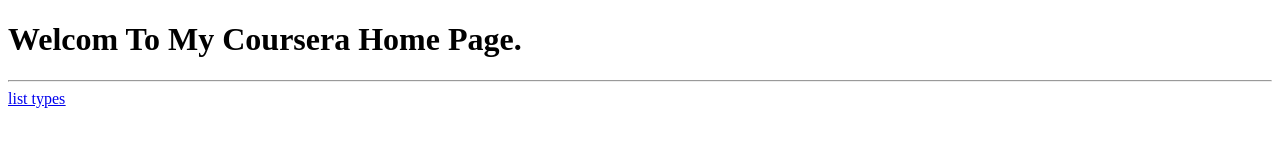
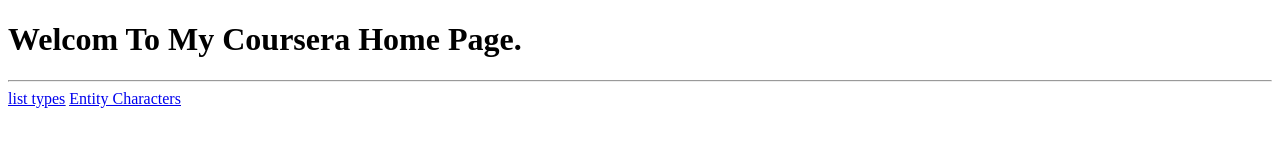
Before and after one commit to Abdulaziz-Abdh/coursera, a plain HTML site: page site/index.html in a window 1280 px wide. Drawn offline with Linux system fonts and the light colour scheme.

Commit message:
a small additon in content.

```diff
--- a/site/index.html
+++ b/site/index.html
@@ -9,7 +9,7 @@
   <hr>
   <span>
     <u><a href="list.html">list types</a></u>
-    <u><a href="entity-characters.html"></a></u>
+    <u><a href="entity-characters.html">Entity Characters</a></u>
   </span>
 </body>
 </html>
```
